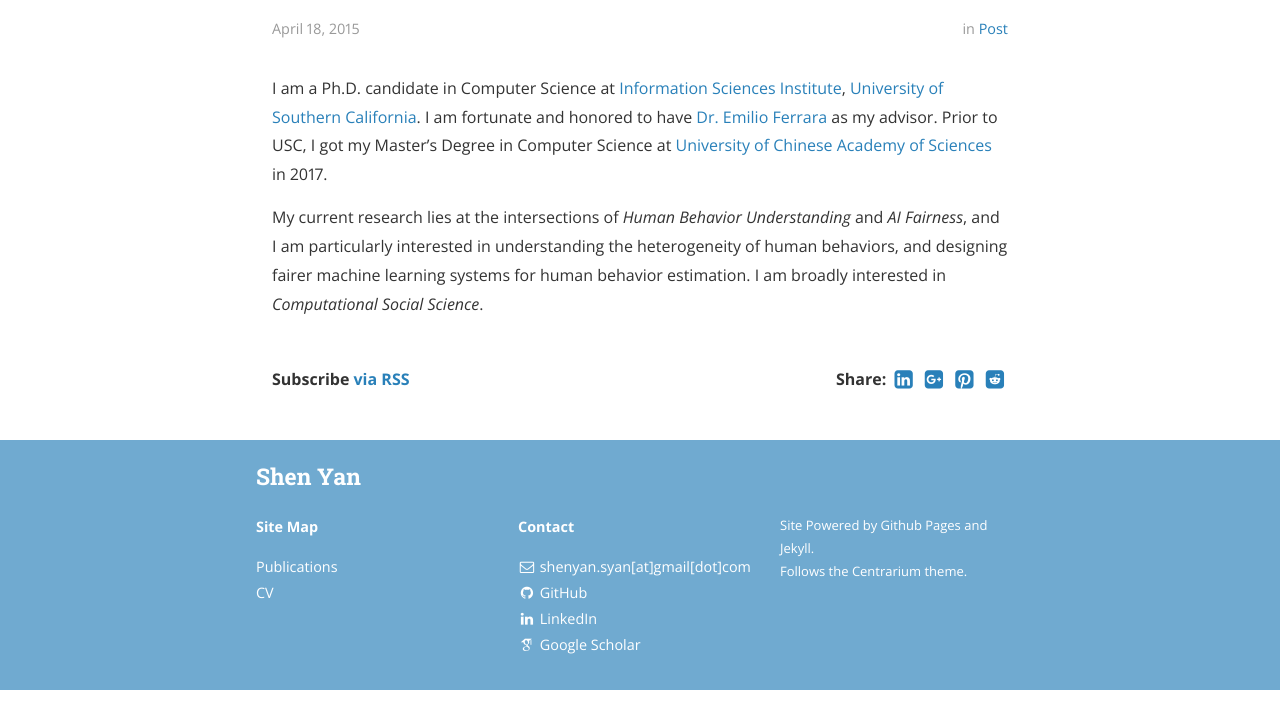
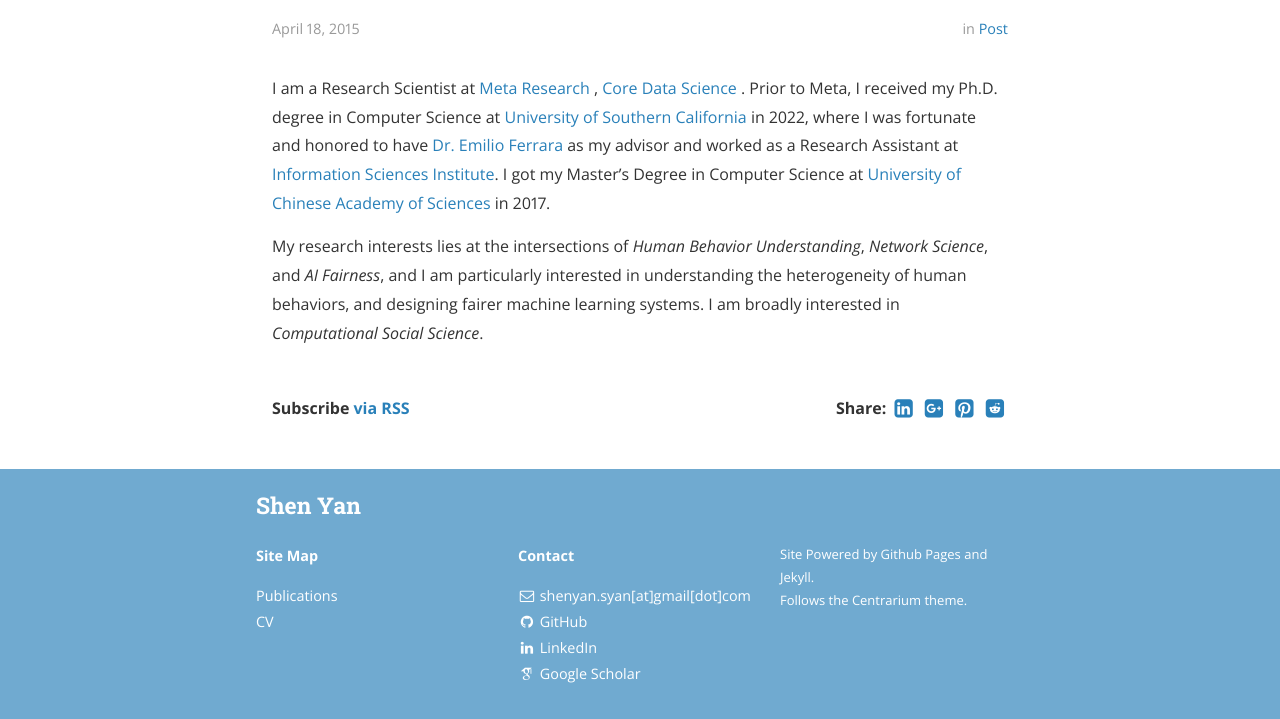
Before and after one commit to yanshentracy/page, a Jekyll site: the page built from _posts/2015-04-18-introduction.markdown, in a window 1280 px wide. Shown: the part 417-1136 px from the top of the page. Built offline with Jekyll 4.4.1, drawn with Linux system fonts in a browser that asks for light colours; nearby versions of some CDN libraries; some web fonts are replaced; before the commit the page ends 1107 px from its top, so only the background shows below that.

Commit message:
Update 2015-04-18-introduction.markdown

```diff
--- a/_posts/2015-04-18-introduction.markdown
+++ b/_posts/2015-04-18-introduction.markdown
@@ -5,7 +5,7 @@
 categories: post
 cover:  "/assets/instacode.png"
 ---
-I am a Ph.D. candidate in Computer Science at <a href="https://www.isi.edu/">Information Sciences Institute</a>, <a href = "https://www.usc.edu/">University of Southern California</a>. I am fortunate and honored to have <a href = "http://www.emilio.ferrara.name/">Dr. Emilio Ferrara</a> as my advisor.
-Prior to USC, I got my Master's Degree in Computer Science at <a href="http://english.ucas.ac.cn/"> University of Chinese Academy of Sciences</a> in 2017.
+I am a Research Scientist at <a href = "https://research.facebook.com/"> Meta Research </a>, <a href = "https://research.facebook.com/teams/core-data-science/"> Core Data Science </a>. Prior to Meta, I received my Ph.D. degree in Computer Science at <a href = "https://www.usc.edu/">University of Southern California</a> in 2022, where I was fortunate and honored to have <a href = "http://www.emilio.ferrara.name/">Dr. Emilio Ferrara</a> as my advisor and worked as a Research Assistant at <a href="https://www.isi.edu/">Information Sciences Institute</a>.
+I got my Master's Degree in Computer Science at <a href="http://english.ucas.ac.cn/"> University of Chinese Academy of Sciences</a> in 2017.
 
-My current research lies at the intersections of <i>Human Behavior Understanding</i> and <i>AI Fairness</i>, and I am particularly interested in understanding the heterogeneity of human behaviors, and designing fairer machine learning systems for human behavior estimation. I am broadly interested in <i>Computational Social Science</i>.
+My research interests lies at the intersections of <i>Human Behavior Understanding</i>, <i>Network Science</i>, and <i>AI Fairness</i>, and I am particularly interested in understanding the heterogeneity of human behaviors, and designing fairer machine learning systems. I am broadly interested in <i>Computational Social Science</i>.
```
